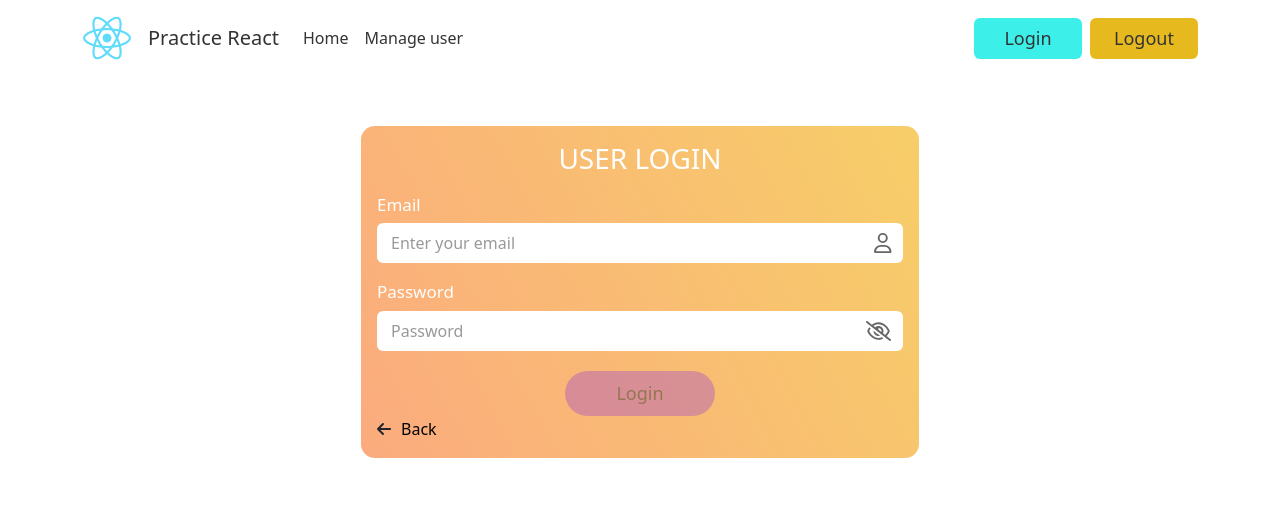
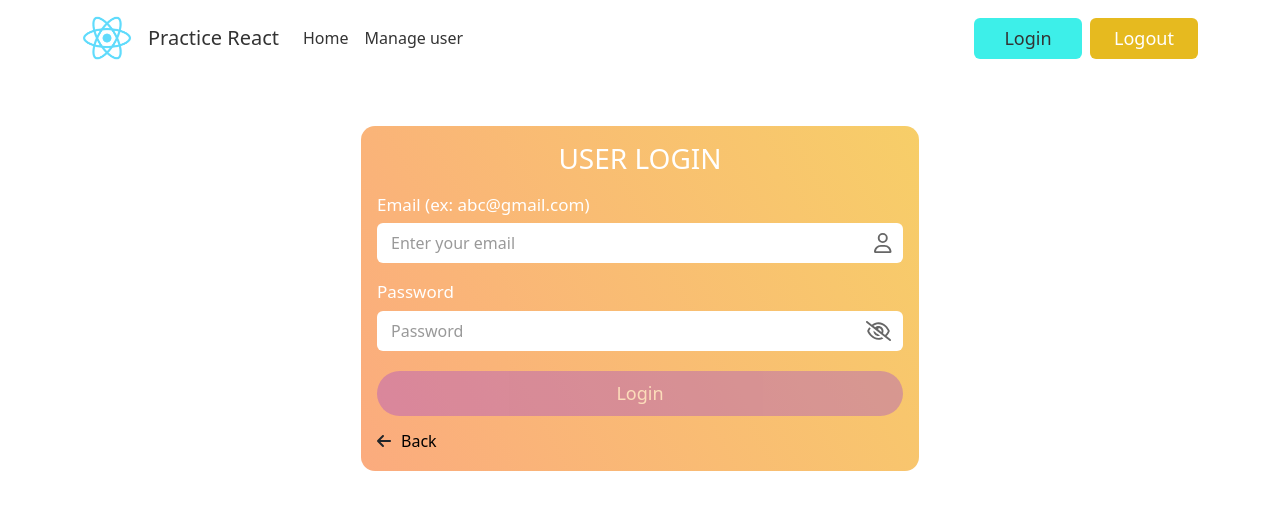
Before and after one commit to hatran216004/practice-reactjs, a React (Create React App) app: page /login in a window 1280 px wide. Shown: the top 510 px of the page. Built offline with nearby package versions, Linux system fonts and the light colour scheme.

Commit message:
Hoàn Thiện Chức Năng Login

```diff
--- a/src/App.scss
+++ b/src/App.scss
@@ -1,6 +1,5 @@
 * {
     box-sizing: border-box;
-    user-select: none;
 }
 
 button {
@@ -56,7 +55,7 @@ a {
 
     &-btn-login {
         height: 45px;
-        min-width: 150px;
+        width: 100%;
 
         display: flex;
         align-items: center;
@@ -67,7 +66,7 @@ a {
 
         font-size: 18px;
         font-weight: 500;
-        color: #fff;
+        color: #fff !important;
 
         &:hover {
             opacity: 0.9;
@@ -134,3 +133,19 @@ a {
     pointer-events: none;
     opacity: 0.5;
 }
+
+.loading {
+    color: #fff;
+    font-size: 22px;
+    animation: spinner linear infinite 1s;
+}
+
+@keyframes spinner {
+    100% {
+        rotate: 360deg;
+    }
+}
+
+.form-back {
+    margin-top: 12px;
+}
--- a/src/components/Header.js
+++ b/src/components/Header.js
@@ -1,11 +1,19 @@
-import { useLocation, NavLink } from 'react-router-dom';
+import { useLocation, NavLink, useNavigate } from 'react-router-dom';
 import Container from 'react-bootstrap/Container';
 import Nav from 'react-bootstrap/Nav';
 import Navbar from 'react-bootstrap/Navbar';
 import images from '../assets/imgs';
+import { toast } from 'react-toastify';
 
 const Header = () => {
     const location = useLocation();
+    const navigate = useNavigate();
+
+    const handleLogout = () => {
+        localStorage.removeItem('token');
+        navigate('/');
+        toast.success('Logout success!');
+    };
 
     return (
         <>
@@ -44,9 +52,9 @@ const Header = () => {
                             <NavLink to="/login" className="custom-btn-login">
                                 Login
                             </NavLink>
-                            <NavLink to="/logout" className="custom-btn-logout">
+                            <div className="custom-btn-logout" onClick={() => handleLogout()}>
                                 Logout
-                            </NavLink>
+                            </div>
                         </Nav>
                     </Navbar.Collapse>
                 </Container>
--- a/src/components/Login.js
+++ b/src/components/Login.js
@@ -1,15 +1,25 @@
-import { useState } from 'react';
+import { useEffect, useState } from 'react';
 import { faEye, faEyeSlash, faUser } from '@fortawesome/free-regular-svg-icons';
-import { faArrowLeft } from '@fortawesome/free-solid-svg-icons';
+import { faArrowLeft, faSpinner } from '@fortawesome/free-solid-svg-icons';
 import { FontAwesomeIcon } from '@fortawesome/react-fontawesome';
 import { loginApi } from '../services/userServices';
 import { toast } from 'react-toastify';
-import { Link } from 'react-router-dom';
+import { useNavigate } from 'react-router-dom';
 
 const Login = () => {
     const [email, setEmail] = useState('');
     const [password, setPassword] = useState('');
     const [showPassword, setShowPassword] = useState(false);
+    const [loading, setLoading] = useState(false);
+
+    useEffect(() => {
+        let token = localStorage.getItem('token');
+        if (token) {
+            navigate('/');
+        }
+    }, []);
+
+    let navigate = useNavigate();
 
     const handleLogin = async () => {
         if (!email || !password) {
@@ -17,10 +27,15 @@ const Login = () => {
             return;
         }
 
+        setLoading(true);
         let res = await loginApi('eve.holt@reqres.in', password);
         if (res && res.token) {
             localStorage.setItem('token', res.token);
+            navigate('/');
+        } else if (res && res.status === 400) {
+            toast.error(res.data.error);
         }
+        setLoading(false);
     };
 
     return (
@@ -28,7 +43,7 @@ const Login = () => {
             <h3 className="form-heading">USER LOGIN</h3>
             <form action="" className="form-wrapper" autoComplete="off">
                 <div className="form-group">
-                    <label htmlFor="email">Email</label>
+                    <label htmlFor="email">Email (ex: abc@gmail.com)</label>
                     <div className="form-input">
                         <input
                             spellCheck="false"
@@ -69,15 +84,14 @@ const Login = () => {
                 </div>
 
                 <div className="form-btn">
-                    <Link
-                        to="/users"
+                    <div
                         className={email && password ? 'form-btn-login' : 'form-btn-login disabled'}
                         onClick={() => handleLogin()}
                     >
-                        Login
-                    </Link>
+                        {!loading ? 'Login' : <FontAwesomeIcon icon={faSpinner} className="loading" />}
+                    </div>
                 </div>
-                <div className="d-flex align-items-center justify-content-start gap-1 form-back">
+                <div className="d-inline-flex align-items-center justify-content-start gap-1 form-back">
                     <FontAwesomeIcon icon={faArrowLeft} className="icon-back" />
                     <button>Back</button>
                 </div>
--- a/src/services/customize-axios.js
+++ b/src/services/customize-axios.js
@@ -13,7 +13,20 @@ instance.interceptors.response.use(
               };
     },
     function (error) {
-        return Promise.reject(error);
+        let res = {};
+
+        if (error.response) {
+            res.data = error.response.data;
+            res.status = error.response.status;
+            res.headers = error.response.headers;
+        } else if (error.request) {
+            console.log(error.request);
+        } else {
+            // Something happened in setting up the request that triggered an Error
+            console.log('Error', error.message);
+        }
+
+        return res;
     },
 );
 
```
